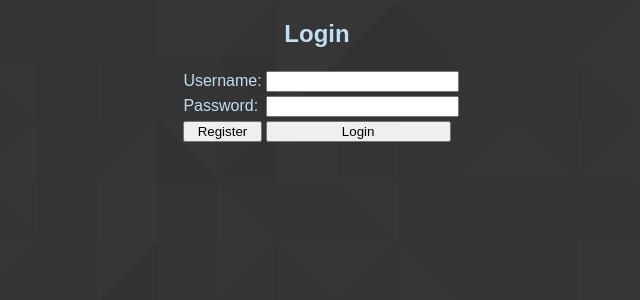
After one commit to yawata159/flask-login, a Flask app: template templates/home.html in a window 1280 px wide. The commit adds this page. Shown: the top 300 px of the page, without its empty margins (323-963 px from the left). Run offline with Flask 2, Linux system fonts and the light colour scheme; the template is opened without the code that fills it, so the values that code supplies are empty.

Commit message:
Update login/register

```diff
--- a/app.py
+++ b/app.py
@@ -1,22 +1,52 @@
 from flask import Flask, render_template, request
+from hashlib import sha512
+import csv
 
 app = Flask(__name__)
+
 
 @app.route("/")
 @app.route("/login/")
 def start():
-    return render_template('basic.html')
+    return render_template("home.html")
 
 @app.route("/authenticate/", methods=["POST"])
 def auth():
-    user = "fred"
-    password = "42"
+    user = request.form["user"]
+    password = request.form["password"]
+
+    if user == "" or password == "":
+        return render_template("home.html", empty_field = True)
+
     if request.method == "POST":
-        if request.form["user"] == user and request.form["password"] == password:
-            return render_template("response.html", success = True)
-        return render_template("response.html", success = False)
+        if 'register' in request.form:
+            user_list = [row[0] for row in csv.reader(open("data/passwd.csv"))]
+
+            if user in user_list:
+                return render_template("home.html", user_exists = True, user = user)
+
+            hashed_pw = sha512(password).hexdigest()
+            new_row = '"' + user + '","' + hashed_pw + '"\n'
+
+            append_file = open("data/passwd.csv", "a")
+            append_file.write(new_row)
+            append_file.close()
+
+            return render_template("home.html", user_created = True)
+
+        if "login" in request.form:
+
+            user_pw_dict ={row[0]:row[1] for row in csv.reader(open("data/passwd.csv"))}
+            if user in user_pw_dict:
+                hashed_pw = sha512(password).hexdigest()
+                if hashed_pw == user_pw_dict[user]:
+                    return render_template("loginattempt.html", success = True)
+                else:
+                    return render_template("loginattempt.html", wrong_passwd = True)
+            else:
+                return render_template("loginattempt.html", wrong_user = True)
     else:
-        "You shouldn't be here."
+        return render_template("home.html")
 
-if __name__ == '__main__':
+if __name__ == "__main__":
     app.run(debug = True)
--- /dev/null
+++ b/data/passwd.csv
@@ -0,0 +1 @@
+"hello","9b71d224bd62f3785d96d46ad3ea3d73319bfbc2890caadae2dff72519673ca72323c3d99ba5c11d7c7acc6e14b8c5da0c4663475c2e5c3adef46f73bcdec043"
--- a/static/style.css
+++ b/static/style.css
@@ -5,6 +5,11 @@ body {
 
 table {
     border:none;
+    table-layout:fixed;
+}
+
+input {
+    width:100%;
 }
 
 a {
--- /dev/null
+++ b/templates/home.html
@@ -0,0 +1,48 @@
+<!DOCTYPE html>
+<html>
+
+  <head>
+    <title>Homepage</title>
+    <link rel="stylesheet" type="text/css" href="../static/style.css">
+  </head>
+
+  <body background="../static/footer_lodyas.png">
+    <h2 align="center">Login</h2>
+
+    {% if empty_field %}
+    <p align="center">Username and/or password fields can't be empty</p>
+    {% endif %}
+
+    {% if user_exists %}
+    <p align="center">The username {{ user }} already exists</p>
+    {% endif %}
+
+    {% if user_created %}
+    <p align="center">Your account has been created</p>
+    {% endif %}
+
+    <form action="/authenticate/" method="POST">
+      <table align="center" style="table-layout:fixed">
+	<tr>
+	  <td>Username:</td>
+	  <td><input type="text" name="user"></td>
+	</tr>
+	<tr>
+	  <td>Password:</td>
+	  <td><input type="password" name="password"></td>
+	</tr>
+	<tr>
+	  <td align="center">
+	    <input type="submit" name="register" value="Register" >
+	  </td>
+	  <td align="center">
+	    <input type="submit" name="login" value="Login" >
+	  </td>
+	</tr>
+
+      </table>
+
+    </form>
+  </body>
+
+</html>
```
Also changed, not shown: templates/basic.html (deleted, +0 -32 lines), templates/loginattempt.html (added, +35 -0 lines), templates/response.html (deleted, +0 -17 lines).
